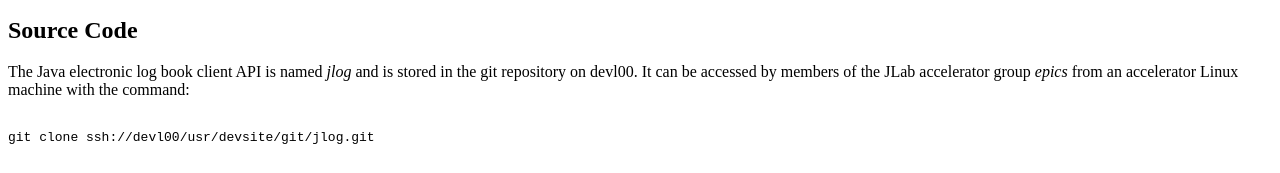
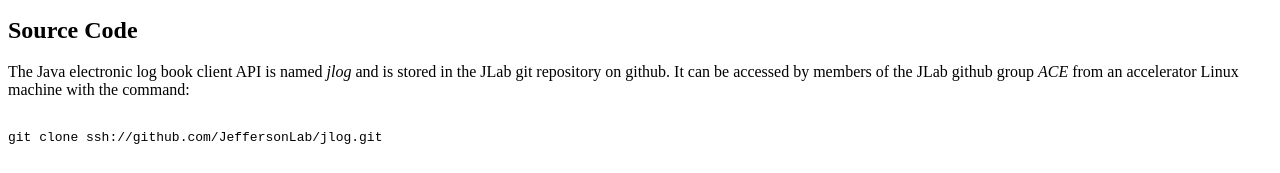
Before and after one commit to JeffersonLab/jlog, a plain HTML site: page src/overview.html in a window 1280 px wide. Shown: the part 2199-2372 px from the top of the page. Drawn offline with Linux system fonts and the light colour scheme.

Commit message:
New git repo remote (github)

```diff
--- a/src/overview.html
+++ b/src/overview.html
@@ -202,11 +202,11 @@ jar cf jlog.jar org META-INF
             </p>
             <h2><a id="source">Source Code</a></h2>
             <p>The Java electronic log book client API is named <em>jlog</em>
-                and is stored in the git repository on devl00.  It can be
-                accessed by members of the JLab accelerator group <em>epics</em>
+                and is stored in the JLab git repository on github.  It can be
+                accessed by members of the JLab github group <em>ACE</em>
                 from an accelerator Linux machine with the command:</p>
             <pre><kbd>
-git clone ssh://devl00/usr/devsite/git/jlog.git
+git clone ssh://github.com/JeffersonLab/jlog.git
             </kbd></pre>
             <p>
                 An Apache Ant build file (build.xml) is used to compile and
```
